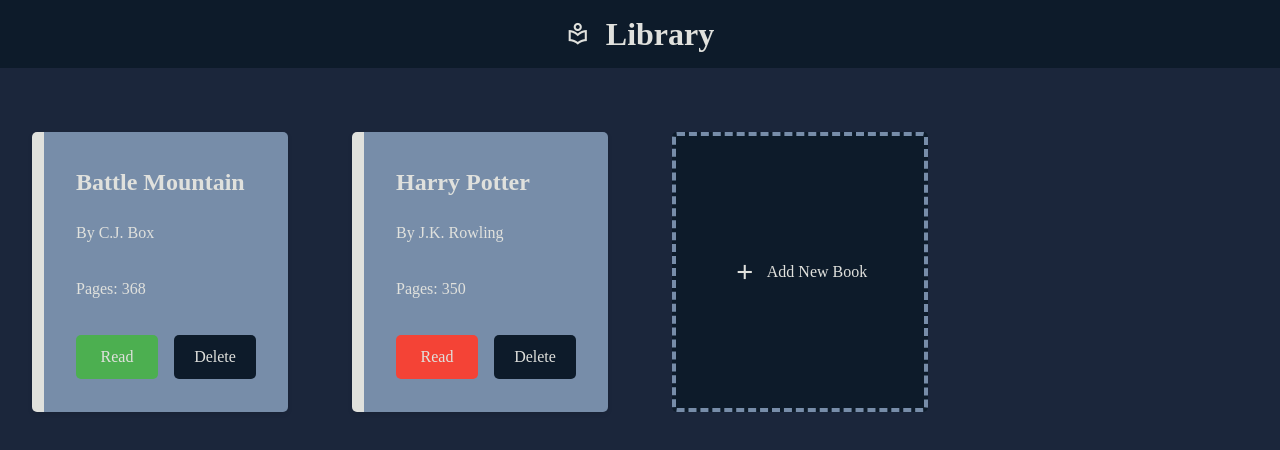
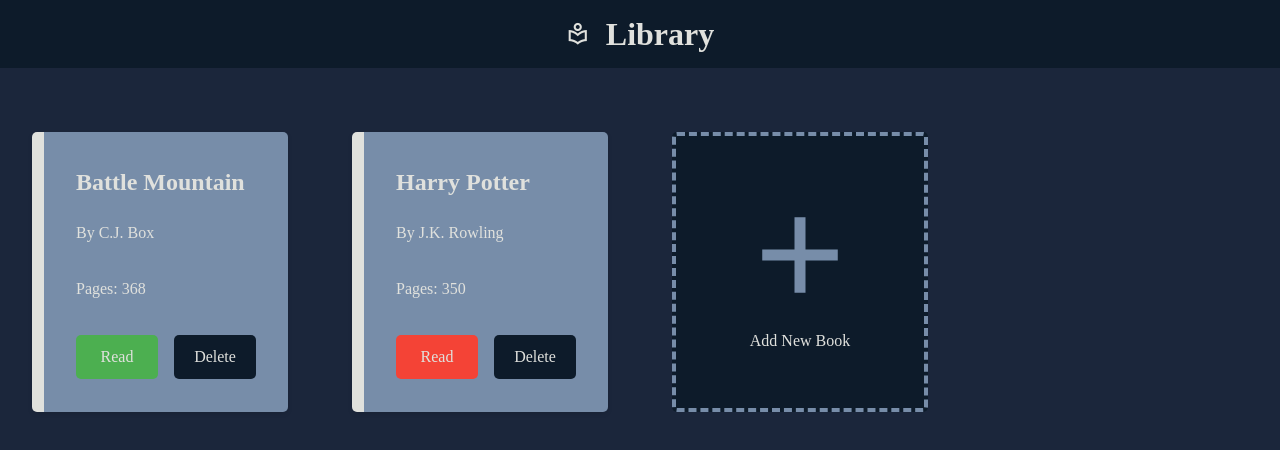
Before and after one commit to mannguyen25/library-project, a website: page index.html in a window 1280 px wide. Drawn offline with nearby package versions, Linux system fonts and the light colour scheme.

Commit message:
make plus sign bigger

```diff
--- a/style.css
+++ b/style.css
@@ -98,6 +98,7 @@
 
 .book-add {
   display: flex;
+  flex-direction: column;
   justify-content: center;
   align-items: center;
   gap: 10px;
@@ -107,10 +108,17 @@
   border: 4px dashed #778DA9;
   border-radius: 5px;
   min-height: 280px;
+  .material-symbols-outlined {
+    font-size: 8rem;
+    color: #778DA9;
+  }
   &:hover {
     opacity: 0.8;
     background-color: #778DA9;
     border-color: #0D1B2A;
+    .material-symbols-outlined {
+      color: #E0E1DD;
+    }
   }
 }
 
```
